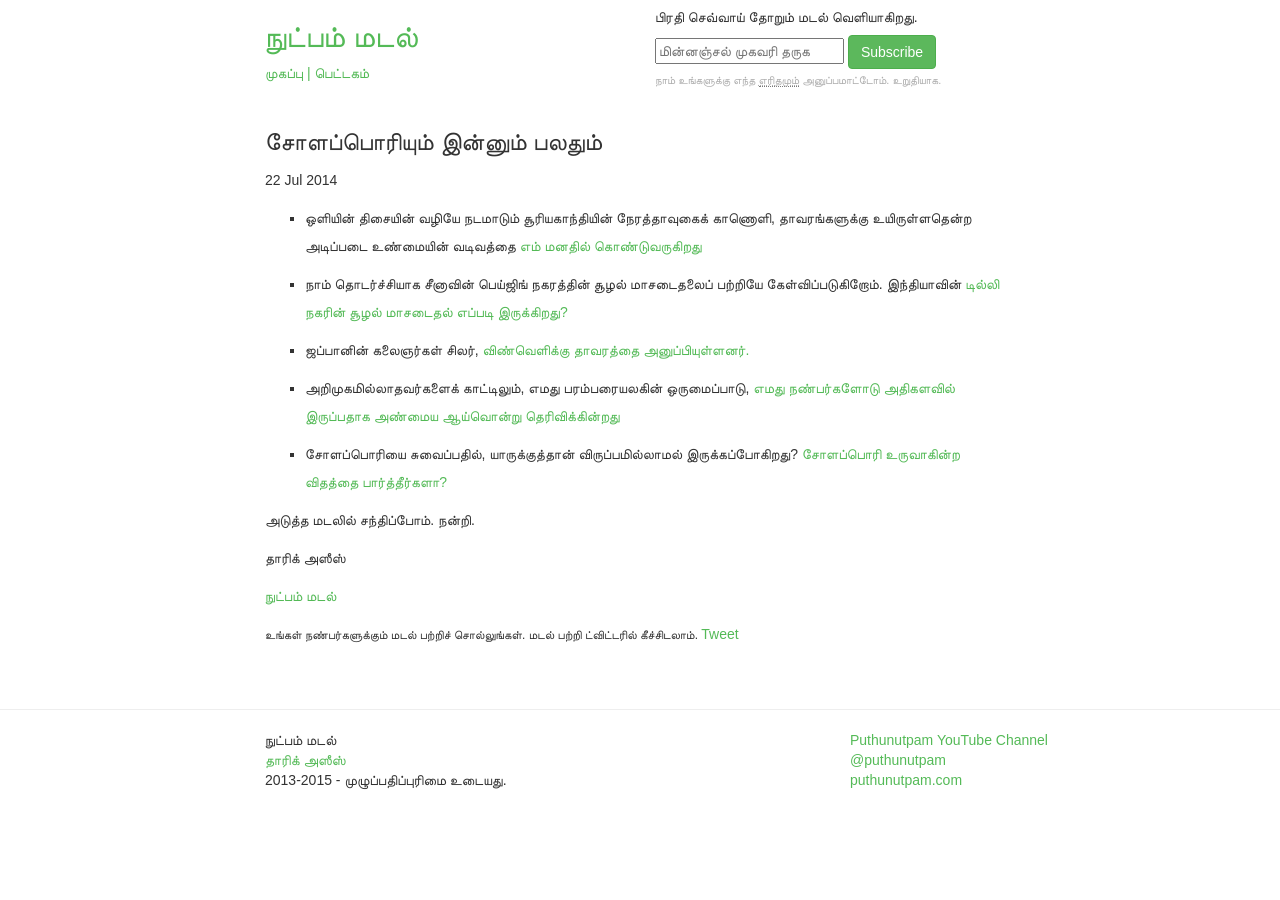
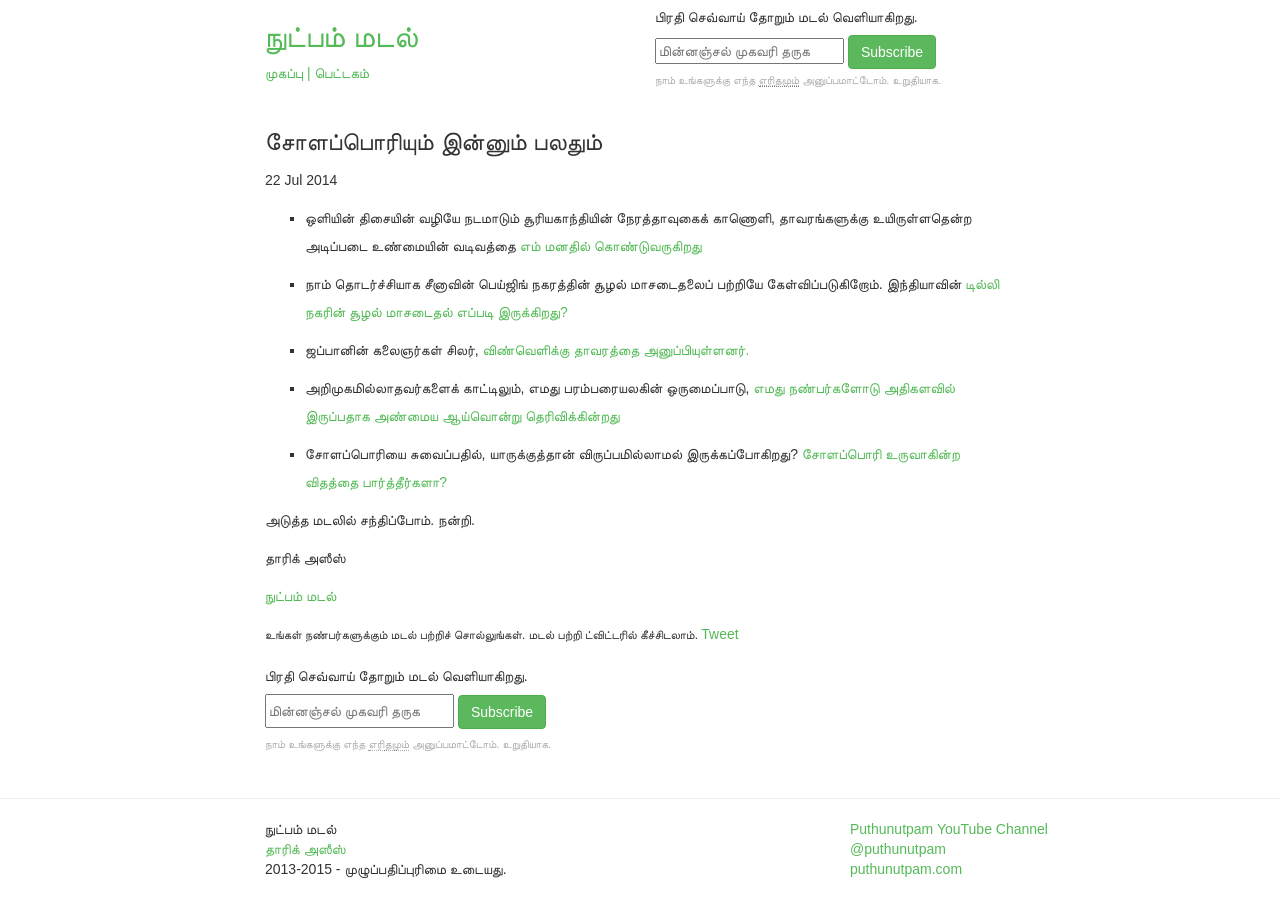
Before and after one commit to nutpam/nutpam-madal, a Jekyll site: the page built from _posts/2014-06-20-issue-7.md, in a window 1280 px wide. Built offline with Jekyll 4.4.1, drawn with Linux system fonts in a browser that asks for light colours; nearby versions of some CDN libraries; some web fonts are replaced; comment, search, counter and statistics services are not loaded.

Commit message:
style change

```diff
--- a/_layouts/post.html
+++ b/_layouts/post.html
@@ -13,3 +13,17 @@ layout: default
 <a href="https://twitter.com/share" class="twitter-share-button" data-via="puthunutpam" data-related="puthunutpam" data-hashtags="nutpam">Tweet</a>
 <script>!function(d,s,id){var js,fjs=d.getElementsByTagName(s)[0],p=/^http:/.test(d.location)?'http':'https';if(!d.getElementById(id)){js=d.createElement(s);js.id=id;js.src=p+'://platform.twitter.com/widgets.js';fjs.parentNode.insertBefore(js,fjs);}}(document, 'script', 'twitter-wjs');</script>
 </div>
+
+<div class="col-6 md"><h5>பிரதி செவ்வாய் தோறும் மடல் வெளியாகிறது.</h5>
+</div>
+
+<div class="col-6 md">
+    <form action="https://tinyletter.com/puthunutpam" method="post">
+    <fieldset>
+      <input placeholder="மின்னஞ்சல் முகவரி தருக" type="text" name="email" id="tlemail" />
+      <button class="btn btn-success" type="submit" value="1" name="embed">Subscribe</button>
+      <input type="hidden" value="1" name="embed"/><br/>
+      <span class="notice">நாம் உங்களுக்கு எந்த <abbr title="எரிச்சலூட்டக்கூடிய கடிதங்கள்">எரிதமும்</abbr> அனுப்பமாட்டோம். உறுதியாக.</small>
+    </fieldset>
+  </form>
+</div>
```
